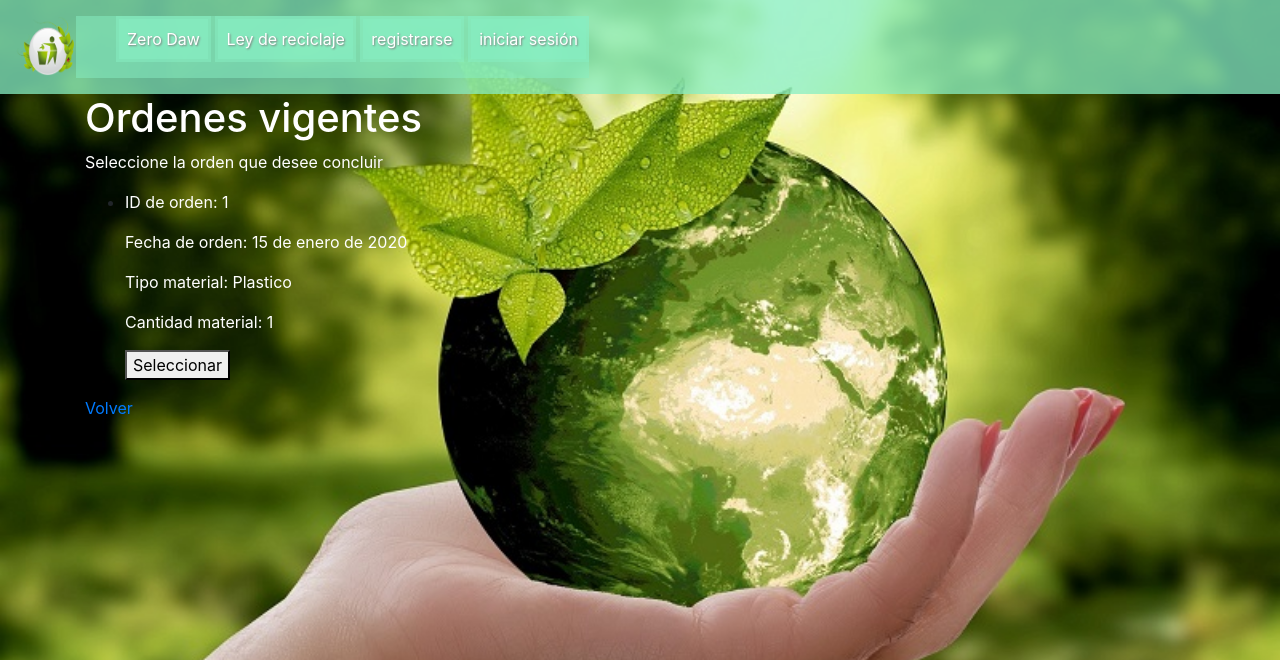
After one commit to Jorge-gib/Zero_Daw_V9, a Django app: page /registro/mostrar_ordenes_eliminar/ in a window 1280 px wide. The commit adds this page. Shown: the top 660 px of the page. Run offline with Django 4.2, Linux system fonts and the light colour scheme; tables that the repository leaves empty hold one stand-in row (values such as "Sample post"); parts of the project's set-up code (start-up, migrations or seed data) failed here and were passed over; some libraries are stand-ins or nearby versions.

Commit message:
Se agrego funcion concluir servicio

```diff
--- a/Registro/urls.py
+++ b/Registro/urls.py
@@ -1,12 +1,15 @@
 from django.urls import path, include
 from .forms import OrdenUpdateForm, PassUpdateForm, Reserva_ordenForm, RegistroForm, Calificacion_recolector_ciudadanoForm, Orden_reciclajeForm, Calificacion_recicladorForm, Registro_entrega_materialForm
 from . import views
-from .views import confirmacion_posicion_recolector, MostrarOrdenesView, TomarOrdenView,somos, validacion_pass, enviar_correo_pass, mensaje, confirmacion3, UserDelete, UserUpdate, confirmacion, Orden_Reserva_List, Autenticar_us, RegistroUsuario, UserList, OrdenList, agregar_orden_reciclaje, registro, agregar_orden_reserva
+from .views import confirmacion4, OrdenDelete, MostrarOrdenesParaEliminarView, confirmacion_posicion_recolector, MostrarOrdenesView, TomarOrdenView,somos, validacion_pass, enviar_correo_pass, mensaje, confirmacion3, UserDelete, UserUpdate, confirmacion, Orden_Reserva_List, Autenticar_us, RegistroUsuario, UserList, OrdenList, agregar_orden_reciclaje, registro, agregar_orden_reserva
 
 
 urlpatterns = [
 
     path('mostrar_ordenes/', MostrarOrdenesView.as_view(), name='mostrar_ordenes'),
+
+    path('mostrar_ordenes_eliminar/', MostrarOrdenesParaEliminarView.as_view(), name='mostrar_ordenes_eliminar'),
+
     path('tomar_orden/<int:pk>/', TomarOrdenView.as_view(), name='tomar_orden'),
 
     path('confirmacion_posicion_recolector', views.confirmacion_posicion_recolector, name='confirmacion_posicion_recolector'),
@@ -33,6 +36,7 @@ urlpatterns = [
     path('mensaje_pass', views.mensaje, name="mensaje_pass"),
     path('error_validacion', views.error_validacion, name='error_validacion'),
     path('confirmacion3', views.confirmacion3, name="confirmacion3"),
+    path('confirmacion4', views.confirmacion4, name="confirmacion4"),
 
     ##path('registro/', views.registro, name='registro'),
 
@@ -101,6 +105,7 @@ urlpatterns = [
     path('borrar_user/<int:pk>', UserDelete.as_view(), name="borrar_user"),
 
 
+    path('orden_borrar/<int:pk>', OrdenDelete.as_view(), name="orden_borrar"),
 
 
 
@@ -118,7 +123,7 @@ urlpatterns = [
 
 
      # editar una carrera
-    path('borrar_orden_reciclaje/<int:orden_reciclaje_id>', views.borrar_orden_reciclaje, name="borrar_orden_reciclaje"),
+
 
     #########################################################################################################
 
--- a/Registro/views.py
+++ b/Registro/views.py
@@ -26,6 +26,13 @@ class UserDelete(DeleteView):
     model = UserModelo
     template_name = 'Registro/borrar_user.html'
     success_url = reverse_lazy('confirmacion3')
+
+################################################
+
+class OrdenDelete(DeleteView):
+    model = Orden_reciclaje
+    template_name = 'Registro/borrar_orden.html'
+    success_url = reverse_lazy('confirmacion4')
 
 ##############################################
 
@@ -150,6 +157,9 @@ def confirmacion3(request):
     return render(request, 'Registro/confirmacion_3.html', context)
 
 
+def confirmacion4(request):
+    context={}
+    return render(request, 'Registro/confirmacion_4.html', context)
 
 
 
@@ -218,6 +228,20 @@ class MostrarOrdenesView(ListView):
     def get_context_data(self, **kwargs):
         context = super().get_context_data(**kwargs)
         context['ordenes'] = Orden_reciclaje.objects.all()
+        return context
+
+class MostrarOrdenesParaEliminarView(ListView):
+    model = UserModelo
+    template_name = 'Registro/mostrar_ordenes_para_eliminar.html'
+
+    def post(self, request, *args, **kwargs):
+        orden_id = request.POST.get('orden_id')
+        url = reverse_lazy('orden_borrar', args=[orden_id])  # Modificar el nombre de la vista
+        return redirect(url)
+
+    def get_context_data(self, **kwargs):
+        context = super().get_context_data(**kwargs)
+        context['ordenes_eliminar'] = Orden_reciclaje.objects.all()
         return context
 #################################################################################################################
 
--- /dev/null
+++ b/templates/Registro/mostrar_ordenes_para_eliminar.html
@@ -0,0 +1,32 @@
+{% extends 'base.html' %}
+
+{% block content %}
+<div>
+    <h1 class="letras">Ordenes vigentes</h1>
+    <p class="letras">Seleccione la orden que desee concluir</p>
+</div>
+
+{% if ordenes_eliminar %}
+    <ul>
+        {% for orden in ordenes_eliminar %}
+            <li>
+                <p class="letras">ID de orden: {{ orden.id_orden }}</p>
+                <p class="letras">Fecha de orden: {{ orden.fecha_orden }}</p>
+                <p class="letras">Tipo material: {{ orden.tipo_material }}</p>
+                <p class="letras">Cantidad material: {{ orden.cantidad_material }}</p>
+
+                <!-- Enviar el ID de la orden al hacer clic en el botón -->
+                <form method="POST" action="{% url 'orden_borrar' orden.id_orden %}">
+                    {% csrf_token %}
+                    <input type="hidden" name="orden_id" value="{{ orden.id_orden }}">
+                    <button type="submit">Seleccionar</button>
+                </form>
+            </li>
+        {% endfor %}
+    </ul>
+{% else %}
+    <h1 class="letras">No hay registros de órdenes</h1>
+{% endif %}
+
+<a href="{% url 'login' %}">Volver</a>
+{% endblock %}
--- a/templates/base.html
+++ b/templates/base.html
@@ -23,7 +23,7 @@
                     <li class="nav-item"><a href="{% url 'home' %}">Zero Daw</a></li>
 
                     {% if not user.is_authenticated %}
-                    <li class="nav-item"><a href="{% url 'somos' %}">Quienes somos</a></li>
+                    <li class="nav-item"><a href="{% url 'somos' %}">Ley de reciclaje</a></li>
                     <li class="nav-item"><a href="{% url 'registrar' %}">registrarse</a></li>
                     <li class="nav-item"><a href="{% url 'login' %}">iniciar sesión</a></li>
                     {% endif %}
--- a/templates/home.html
+++ b/templates/home.html
@@ -33,6 +33,7 @@
     {% if user.tipo_usuario == "Recolector" %}
     <div>
         <li class="nav-item"><a class="link" href="{% url 'mostrar_ordenes' %}">Buscar ordenes de servicio</a></li>
+        <li class="nav-item"><a class="link" href="{% url 'mostrar_ordenes_eliminar' %}">Concluir un servico</a></li>
         <li class="nav-item"><a class="link" href="{% url 'list_user' %}">Ver mi perfil</a></li>
     </div>
     {% endif %}
```
Also changed, not shown: templates/Registro/borrar_orden.html (added, +25 -0 lines), templates/Registro/confirmacion_4.html (added, +13 -0 lines), db.sqlite3.
